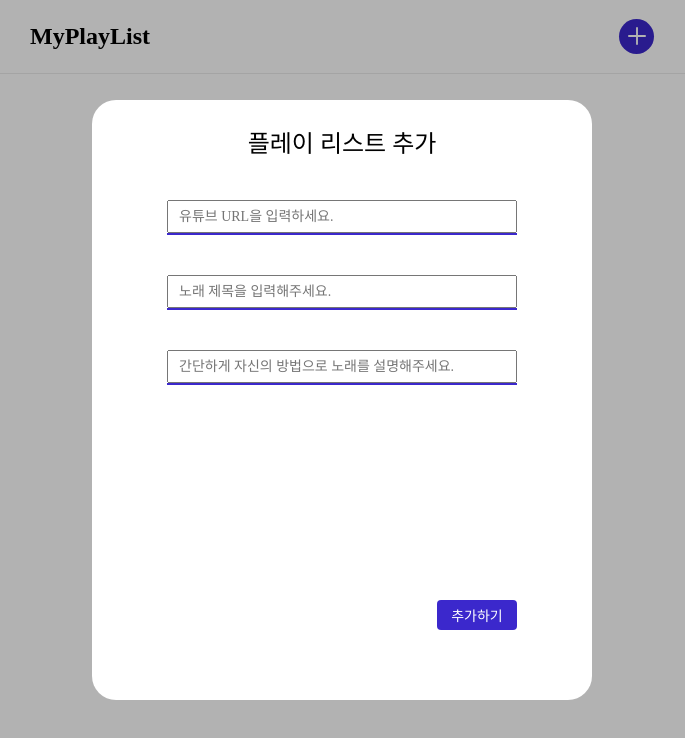
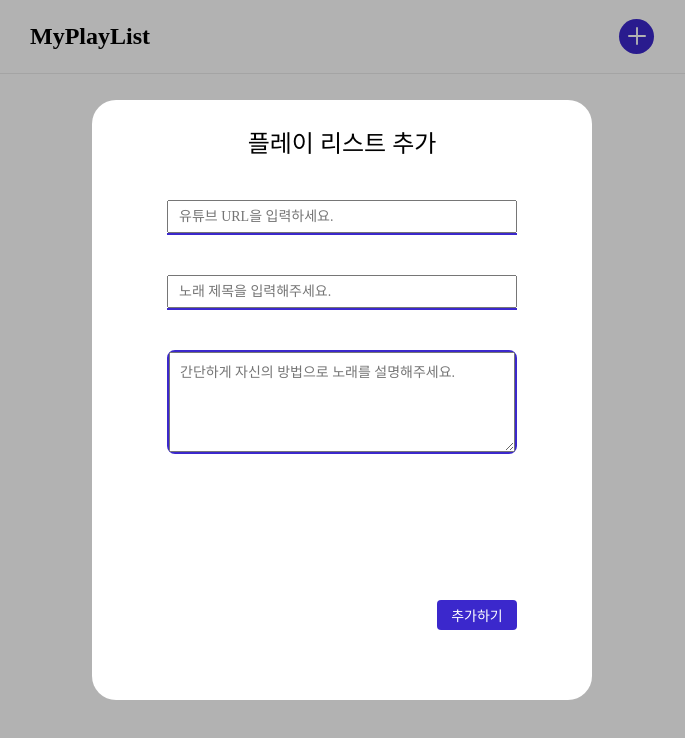
Before and after one commit to SEOKKAMONI/My-PlayList, a React (Create React App) app: page / in a window 1280 px wide. Both pictures are taken after a click on the button 934 px from the left and 36 px from the top of the page. Shown: the top 738 px of the page, without its empty margins (298-983 px from the left). Built offline with nearby package versions, Linux system fonts and the light colour scheme.

Commit message:
ADD :: TextArea 도 바꿔줌 까먹었음 ;;

```diff
--- a/src/Components/Input/TextArea/index.tsx
+++ b/src/Components/Input/TextArea/index.tsx
@@ -2,19 +2,15 @@ import React from 'react';
 import * as S from './style';
 
 interface PropsType {
+  name: string;
+  onChange: React.ChangeEventHandler<HTMLTextAreaElement>;
   placeholder: string;
-  setState: React.Dispatch<React.SetStateAction<string>>;
-  state: string;
 }
 
-export default function TextArea({ placeholder, setState, state }: PropsType) {
+export default function TextArea({ placeholder, onChange, name }: PropsType) {
   return (
     <S.Frame>
-      <S.Input
-        value={state}
-        placeholder={placeholder}
-        onChange={(e) => setState(e.currentTarget.value)}
-      />
+      <S.Input name={name} placeholder={placeholder} onChange={onChange} />
     </S.Frame>
   );
 }
--- a/src/Components/Modal/index.tsx
+++ b/src/Components/Modal/index.tsx
@@ -1,4 +1,4 @@
-import React, { useRef, FormEventHandler, useState, useEffect } from 'react';
+import React, { useRef, FormEventHandler, useState } from 'react';
 import { useRecoilState } from 'recoil';
 import SubmitButton from '../Button/SubmitButton/index';
 import TextArea from '../Input/TextArea/index';
@@ -27,7 +27,9 @@ export default function Modal() {
   };
 
   // onChange
-  const onChange = (e: React.ChangeEvent<HTMLInputElement>) => {
+  const onChange = (
+    e: React.ChangeEvent<HTMLInputElement | HTMLTextAreaElement>,
+  ) => {
     const { name, value } = e.target;
     setPlayList({ ...playList, [name]: value });
   };
@@ -55,7 +57,7 @@ export default function Modal() {
             onChange={onChange}
             placeholder="노래 제목을 입력해주세요."
           />
-          <TextInput
+          <TextArea
             name="explain"
             onChange={onChange}
             placeholder="간단하게 자신의 방법으로 노래를 설명해주세요."
```
